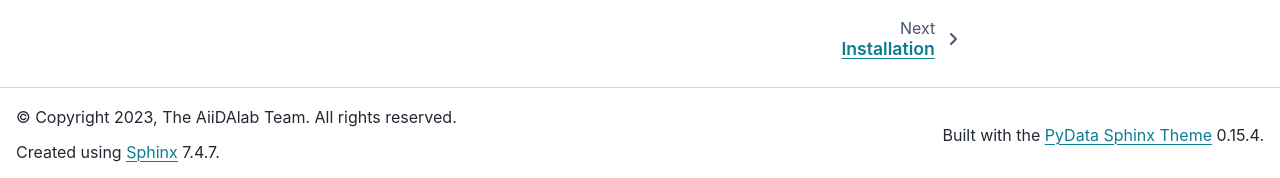
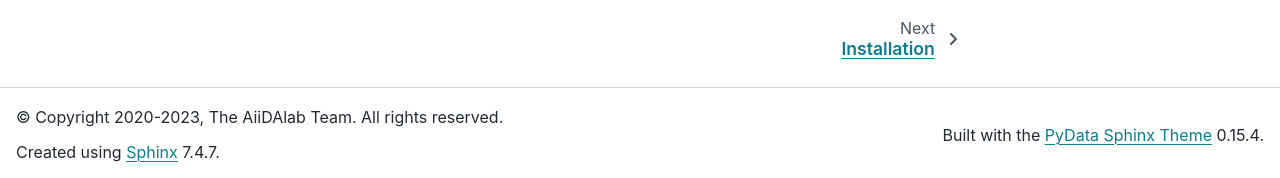
Before and after one commit to aiidalab/aiidalab-widgets-base, a Sphinx documentation site: the page built from docs/source/index.rst, in a window 1280 px wide and 1278 px high. Shown: the part 1097-1275 px from the top of the window. Built offline with Sphinx 7.4.7 and the PyData theme 0.15.4, drawn with Linux system fonts in a browser that asks for light colours; pages that are not in the unit, such as notebooks, are missing from menus; the version number is read from the project's files by our own code.

Commit message:
Update docs/source/conf.py

```diff
--- a/docs/source/conf.py
+++ b/docs/source/conf.py
@@ -41,7 +41,7 @@ master_doc = "index"
 
 # General information about the project.
 project = "aiidalab-widgets-base"
-copyright_first_year = "2023"
+copyright_first_year = "2020"
 copyright_owners = "The AiiDAlab Team"
 
 current_year = str(time.localtime().tm_year)
```
